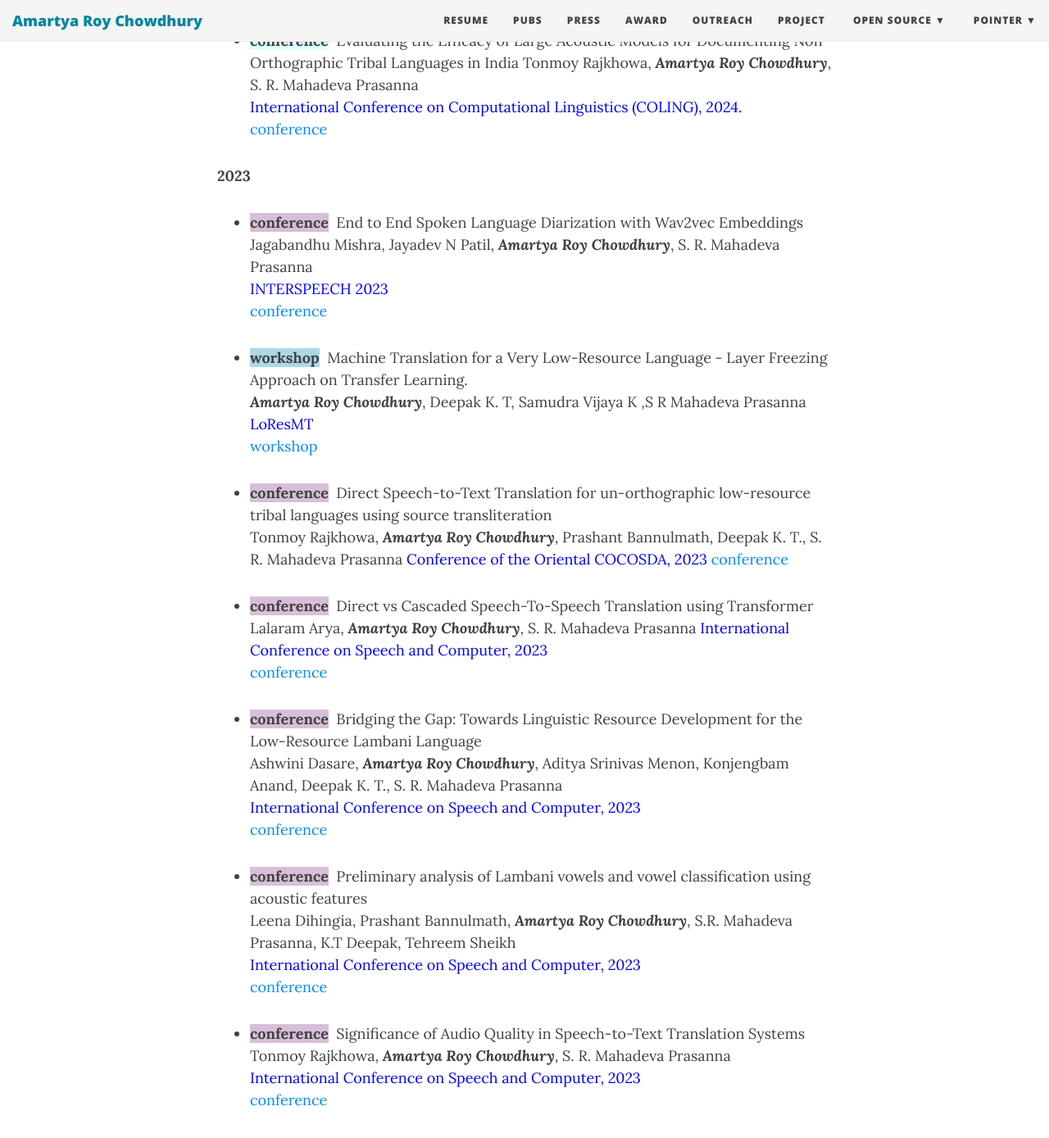
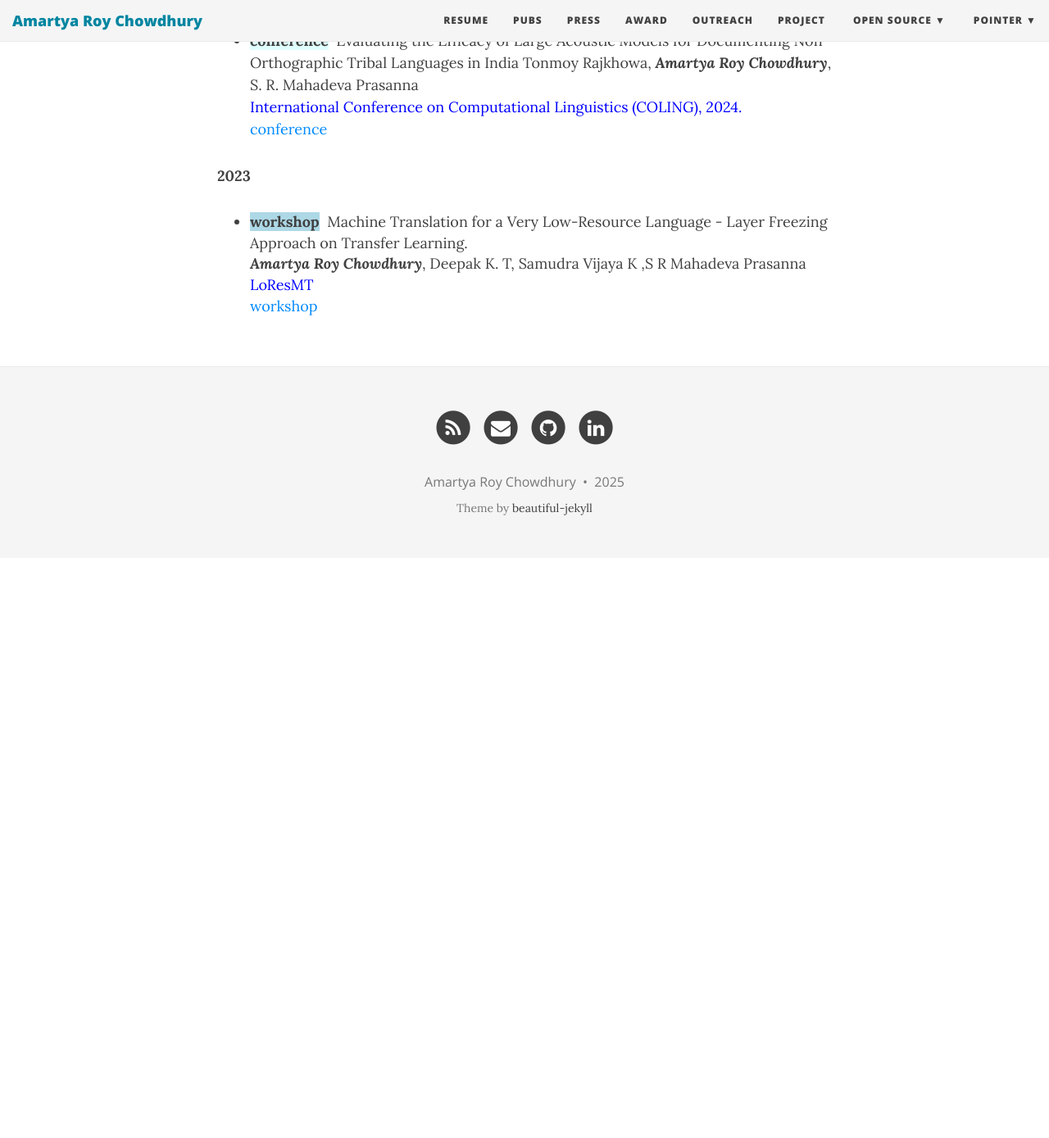
Before and after one commit to aquorio15/aquorio15.github.io, a Jekyll site: the page built from publications.md, in a window 1280 px wide and 1400 px high, scrolled down 1093 px. Shown: the top 1389 px of the window at 82% size. Built offline with Jekyll 4.4.1, drawn with Linux system fonts in a browser that asks for light colours; nearby versions of some CDN libraries; after the commit the page ends 1774 px from its top, so only the background shows below that.

Commit message:
Update publications.md

```diff
--- a/publications.md
+++ b/publications.md
@@ -36,46 +36,9 @@
    [conference](https://aclanthology.org/2024.lrec-main.574/)
 
 **2023**
-- <span style="background-color: thistle">**conference**</span>&nbsp;
-   End to End Spoken Language Diarization with Wav2vec Embeddings
-  Jagabandhu Mishra, Jayadev N Patil, ***Amartya Roy Chowdhury***, S. R. Mahadeva Prasanna
-   <span style="color:blue">INTERSPEECH 2023 </span>
-   [conference](https://www.isca-archive.org/interspeech_2023/mishra23_interspeech.html)
 
 - <span style="background-color: lightblue">**workshop**</span>&nbsp;
    Machine Translation for a Very Low-Resource Language - Layer Freezing Approach on Transfer Learning.
   ***Amartya Roy Chowdhury***, Deepak K. T, Samudra Vijaya K ,S R Mahadeva Prasanna
   <span style="color:blue"> LoResMT </span>
    [workshop](https://proceedings.mlr.press/v180/das22b/das22b.pdf)
-
-- <span style="background-color: thistle">**conference**</span>&nbsp;
-   Direct Speech-to-Text Translation for un-orthographic low-resource tribal languages using source transliteration
-  Tonmoy Rajkhowa, ***Amartya Roy Chowdhury***, Prashant Bannulmath, Deepak K. T., S. R. Mahadeva Prasanna
-  <span style="color:blue"> Conference of the Oriental COCOSDA, 2023 </span>
-  [conference](https://ieeexplore.ieee.org/document/10482960)
-
-- <span style="background-color: thistle">**conference**</span>&nbsp;
-   Direct vs Cascaded Speech-To-Speech Translation using Transformer
-  Lalaram Arya, ***Amartya Roy Chowdhury***, S. R. Mahadeva Prasanna
-  <span style="color:blue"> International Conference on Speech and Computer, 2023  </span>
-   [conference](https://link.springer.com/chapter/10.1007/978-3-031-48312-7_21)
-
-- <span style="background-color: thistle">**conference**</span>&nbsp;
-  Bridging the Gap: Towards Linguistic Resource Development for the Low-Resource Lambani Language
-   Ashwini Dasare, ***Amartya Roy Chowdhury***, Aditya Srinivas Menon, Konjengbam Anand, Deepak K. T., S. R. Mahadeva Prasanna
-   <span style="color:blue"> International Conference on Speech and Computer, 2023  </span>
-   [conference](https://link.springer.com/chapter/10.1007/978-3-031-48312-7_10)
-
-
-- <span style="background-color: thistle">**conference**</span>&nbsp;
-  Preliminary analysis of Lambani vowels and vowel classification using acoustic features
-   Leena Dihingia, Prashant Bannulmath, ***Amartya Roy Chowdhury***, S.R. Mahadeva Prasanna, K.T Deepak, Tehreem Sheikh
-   <span style="color:blue"> International Conference on Speech and Computer, 2023  </span>
-   [conference](https://link.springer.com/chapter/10.1007/978-3-031-48312-7_16)
-
-
-- <span style="background-color: thistle">**conference**</span>&nbsp;
-  Significance of Audio Quality in Speech-to-Text Translation Systems
-   Tonmoy Rajkhowa, ***Amartya Roy Chowdhury***, S. R. Mahadeva Prasanna
-   <span style="color:blue"> International Conference on Speech and Computer, 2023  </span>
-   [conference](https://link.springer.com/chapter/10.1007/978-3-031-48309-7_3)
```
